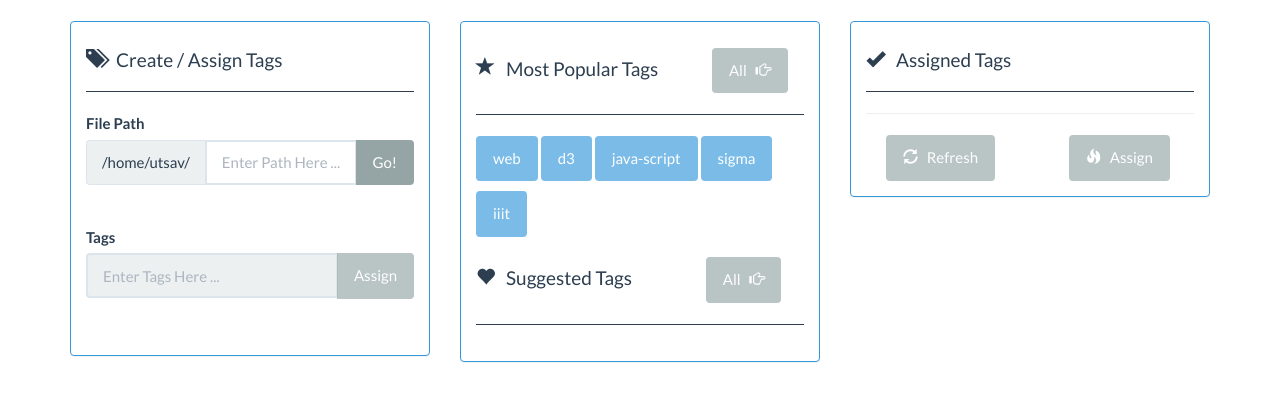
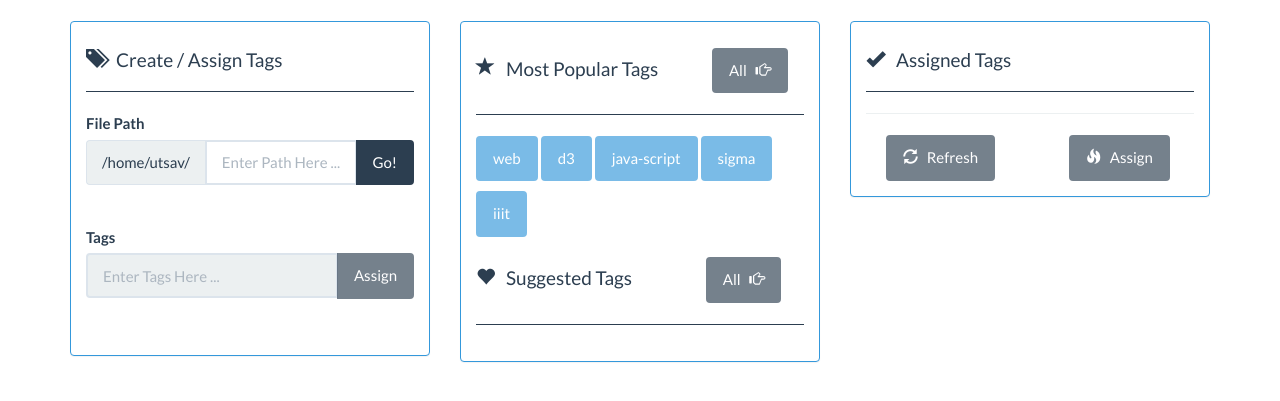
Before and after one commit to ChokshiUtsav/TagBasedFileSystem, a Django app: page /tag/assignTags in a window 1280 px wide. Shown: the part 68-469 px from the top of the page. Run offline with Django 3.2, Linux system fonts and the light colour scheme; data comes from the database, SQL or seed files in the repository; some libraries are stand-ins or nearby versions.

Commit message:
Changed Button Color and minor changes

```diff
--- a/TagManagement/views.py
+++ b/TagManagement/views.py
@@ -57,7 +57,6 @@ def renderAutoCompleteBox(auto_complete_list):
     return HttpResponse(rendered_output)
 
 def autoCompleteTags(request):
-    print request.POST
     auto_complete_tags_list = findAutoCompleteTags(request.POST['tag_search'])
 
     return renderAutoCompleteBox(auto_complete_tags_list)
--- a/templates/assignTags.html
+++ b/templates/assignTags.html
@@ -14,7 +14,6 @@
 <div class="col-md-4">
   <div class="panel panel-info">
     <div class="panel-body">
-
       <h4>
         <span class="glyphicon glyphicon glyphicon-tags" aria-hidden="true"></span>
         &nbsp; Create / Assign Tags
@@ -29,7 +28,7 @@
             <input type="text" class="form-control" name="file_path" id="file_path" placeholder="Enter Path Here ..."
                    aria-describedby="user_dir">
             <span class="input-group-btn">
-              <button class="btn btn-default" type="button" id="file_path_submit"> Go!</button>
+              <button class="btn btn-primary" type="button" id="file_path_submit"> Go!</button>
             </span>
           </div>
           <div id="file_path_error" hidden="true">
@@ -47,7 +46,7 @@
           <div class="input-group">
             <input type="text" class="form-control" name="tag_search" id="tag_search" placeholder="Enter Tags Here ...">
             <span class="input-group-btn">
-              <button class="btn btn-default" type="button" id="tag_search_submit">Assign</button>
+              <button class="btn btn-primary" type="button" id="tag_search_submit">Assign</button>
             </span>
           </div>
           <br/>
@@ -67,7 +66,7 @@
       <h4>
           <span class="glyphicon glyphicon glyphicon-star" aria-hidden="true"></span>
           &nbsp; Most Popular Tags
-          <button class="btn btn-default" type="button" style="margin-left:50px" id="popular_assign_all">
+          <button class="btn btn-primary" type="button" style="margin-left:50px" id="popular_assign_all">
               All &nbsp; <span class="glyphicon glyphicon glyphicon-hand-right" aria-hidden="true"></span>
           </button>
       </h4>
@@ -83,7 +82,7 @@
       <h4>
         <span class="glyphicon glyphicon glyphicon-heart" aria-hidden="true"></span>
         &nbsp; Suggested Tags
-        <button class="btn btn-default" type="button" style="margin-left:70px" id="suggest_assign_all">
+        <button class="btn btn-primary" type="button" style="margin-left:70px" id="suggest_assign_all">
               All &nbsp; <span class="glyphicon glyphicon glyphicon-hand-right" aria-hidden="true"></span>
         </button>
       </h4>
@@ -113,12 +112,12 @@
       <hr />
       <div class="row">
           <div class="col-md-6" style="text-align:center">
-              <button class="btn btn-default" type="button" id="refresh_all">
+              <button class="btn btn-primary" type="button" id="refresh_all">
                   <span class="glyphicon glyphicon glyphicon-refresh" aria-hidden="true"></span>  &nbsp; Refresh
               </button>
           </div>
           <div class="col-md-6" style="text-align:center">
-            <button class="btn btn-default" type="button" id="assign_all">
+            <button class="btn btn-primary" type="button" id="assign_all">
                   <span class="glyphicon glyphicon glyphicon-fire" aria-hidden="true"></span>  &nbsp; Assign
             </button>
           </div>
```
